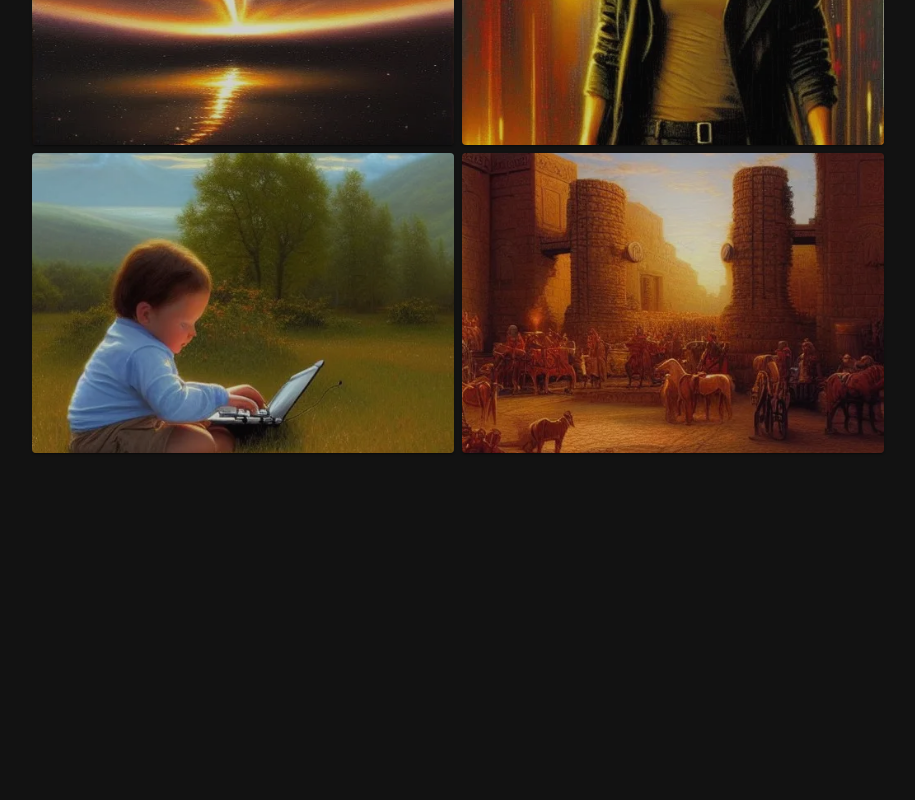
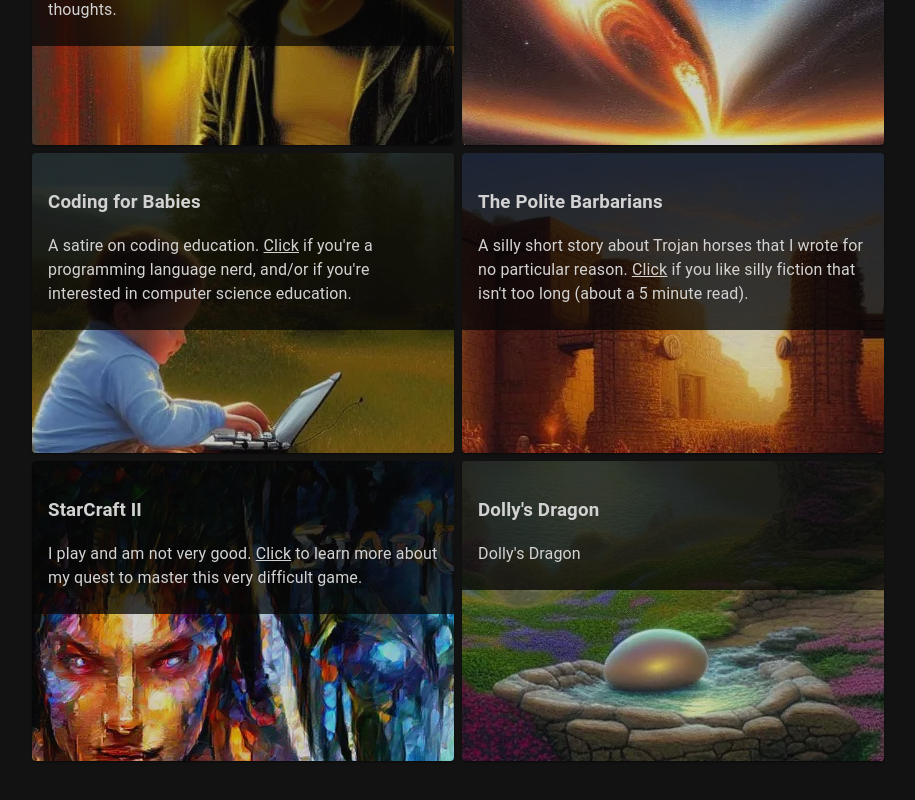
Before and after one commit to srfoster/stephenfoster-us, a React (Create React App) app in the folder site/: page /#/ in a window 1280 px wide. Shown: the part 326-1126 px from the top of the page, without its empty margins (182-1097 px from the left). Before the commit the page ends 883 px from the top, so only its background shows below. Built offline with nearby package versions, Linux system fonts and the light colour scheme.

Commit message:
added dollys dragon tile

```diff
--- a/site/src/App.js
+++ b/site/src/App.js
@@ -1,7 +1,7 @@
 import { useState, useEffect, useMemo} from "react";
 import { HashRouter as Router, Route, Link, Switch, useHistory } from "react-router-dom";
 
-import { Card, CardContent, CardMedia, Container, Grid, Fade} from '@mui/material';
+import { Card, CardContent, CardMedia, Container, Grid, Fade, Zoom} from '@mui/material';
 import { createTheme, ThemeProvider } from '@mui/material/styles';
 import CssBaseline from '@mui/material/CssBaseline';
 
@@ -11,6 +11,7 @@
 import {text as aboutMeText} from './writings/about-me';
 import {text as dollysDragonText} from './writings/dollys-dragon';
 import ReactMarkdown from 'react-markdown';
+
 
 
 
@@ -44,7 +45,8 @@
 						<Route path="/coding-for-babies" exact component={
 							() => <FullDocument title="Coding for Babies" text={codingForBabiesText} />} />
 						<Route path="/dont-teach-coding" exact component={
-							() => <FullDocument title="" text={[`A book I wrote (with the brilliant Dr. Lindsey Handley) about how to teach and learn coding in the upcoming century. You can get it on Amazon [here](https://www.amazon.com/gp/product/1119602629)!`, <img style={{border: "1px solid black"}} width={300} src="https://www.dont-teach.com/book-cover.png"/>]} />} />
+							() => <FullDocument title="" text={[ <img style={{ border: "1px solid black", float: "left", marginRight: 10 }} width={300} src="/blackhole.png" />,
+`A book I wrote (with the brilliant Dr. Lindsey Handley) about how to teach and learn coding in the upcoming century. You can get it on Amazon [here](https://www.amazon.com/gp/product/1119602629)!`, /*<img style={{ border: "1px solid black"}} width={300} src="https://www.dont-teach.com/book-cover.png" /> */]} />} />
 						<Route path="/about-me" exact component={
 							() => <FullDocument title="" text={aboutMeText} />} />
 					</Switch>
@@ -80,6 +82,10 @@
 }
 
 
+const ClickHere = (props) => {
+	return <Fade in={true} timeout={1000}><span style={{textDecoration: "underline"}}>Click</span></Fade>
+}
+
 const Writings = () => {
 	const [showing, setShowing] = useState()
 	return showing ? showing : <>
@@ -87,25 +93,26 @@
 			<Grid item xl={6} lg={6} md={6} xs={12}>
 				<WritingLink
 					title="Random"
-					img="blackhole.png"
+					img="hacker.png"
 					slug="random"
-					summary="Stuff I haven't categorized yet.  Click here if you want to be pulled into the depths of the website construction process, a minefield of dead links and unfinished thoughts."
+					summary={["Stuff I haven't categorized yet. ", <ClickHere/>, " if you want to be pulled into the depths of the website construction process, a minefield of dead links and unfinished thoughts."]}
 					/>
 			</Grid>
 			<Grid item xl={6} lg={6} md={6} xs={12}>
 				<WritingLink
 					title="Don't Teach Coding"
-					img="hacker.png"
+					img="blackhole.png"
 					slug="dont-teach-coding"
-					summary="I wrote a book about teaching and learning coding.  Click here to learn more (and/or to buy it)."
+					summary={["I wrote a book about teaching and learning coding. ", <ClickHere />, " to learn more, or to buy it."]}
 					/>
 			</Grid>
 			<Grid item xl={6} lg={6} md={6} xs={12}>
 				<WritingLink
 					title="Coding for Babies"
 					img="baby.png"
+					backgroundPosition="center center"
 					slug="coding-for-babies"
-					summary="A satire on coding education.  You might like it if you're a programming language nerd, and/or if you're interested in computer science education."
+					summary={["A satire on coding education. " , <ClickHere/>, " if you're a programming language nerd, and/or if you're interested in computer science education."]}
 					/>
 			</Grid>
 			<Grid item xl={6} lg={6} md={6} xs={12}>
@@ -113,14 +120,31 @@
 					title="The Polite Barbarians"
 					img="troy.png"
 					slug="the-polite-barbarians"
-					summary="A silly short story about Trojan horses that I wrote for no particular reason.  Click here to read the English translation.  You might like it if you like silly fiction that isn't too long (about a 5 minute read)."
+					summary={["A silly short story about Trojan horses that I wrote for no particular reason. ", <ClickHere />, " if you like silly fiction that isn't too long (about a 5 minute read)."]}
+					/>
+			</Grid>
+			<Grid item xl={6} lg={6} md={6} xs={12}>
+				<WritingLink
+					title="StarCraft II"
+					img="sc2.png"
+					slug="starcraft-ii"
+					summary={["I play and am not very good.  ", <ClickHere />, " to learn more about my quest to master this very difficult game."]}
+					/>
+			</Grid>
+			<Grid item xl={6} lg={6} md={6} xs={12}>
+				<WritingLink
+					title="Dolly's Dragon"
+					img="egg.png"
+					slug="dollys-dragon"
+					backgroundPosition="center bottom"
+					summary={["Dolly's Dragon"]}
 					/>
 			</Grid>
 			<Grid item xl={6} lg={6} md={6} xs={12}>
 				<WritingLink
 					title="About Me"
 					slug="about-me"
-					summary="Click here to read my short bio."
+					summary={[<ClickHere />, " to read my short bio."]}
 					/>
 			</Grid>
 		</Grid>
@@ -142,18 +166,19 @@
 				onMouseLeave={() => { setElevation(1); setShowContent(false) }}
 			  elevation={elevation}>
 				{!props.img ? "" :
-					<CardMedia
-						component="img"
-						height="300"
-						image={props.img}
-						style={{opacity: elevation == 1 ? 0.80 : 1}}
-					/>}
-				{showContent && <>
-					<CardContent>
-						<h3>{props.title}</h3>
-						<p>{props.summary}</p>
-					</CardContent>
-				</>}
+				    <CardMedia style={{"background": "url("+props.img+")", backgroundPosition: props.backgroundPosition ? props.backgroundPosition : "0% 0%", height: 300, opacity: elevation == 1 ? 0.80 : 1}}>
+						{}
+						<Fade in={true} timeout={ 5000 }>
+							<div>
+								{showContent ? "" :
+									<CardContent style={{ color: "white", backgroundColor: "rgba(0,0,0,.75)" }}>
+										<h3>{props.title}</h3>
+										{props.summary}
+									</CardContent>}
+							</div>
+						</Fade>
+					</CardMedia>
+				}
 			</Card>
 		</a>
 	</>
--- a/site/src/writings/coding-for-babies.js
+++ b/site/src/writings/coding-for-babies.js
@@ -1,7 +1,10 @@
 
 
 export const text =
-    `Now that we've all done an Hour of Code or two,
+    `
+![/baby.png](/baby.png)
+
+Now that we've all done an Hour of Code or two,
 we can all collectively agree on two things: 1) coding is the hip new way to use the computer, and
 2) you're never too young to start doing it. That's why I'm announcing my EdTech company's
 new initiative: "Coding for Babies." Read on to hear about 5 HOT NEW PRODUCTS that bring coding
--- a/site/src/writings/polite-barbarians.js
+++ b/site/src/writings/polite-barbarians.js
@@ -2,6 +2,8 @@
 
 export const text =
 `
+![/troy.png](/troy.png)
+
 There once was a horde of polite barbarians known for their cunning use of Trojan horses to conquer cities while keeping bloodshed to a minimum. The mayor of one civilized city, hearing the polite horde was en route, ordered his knights: look out for suspicious packages.
 
 The next morning, a giant wooden horse stood at the city gates, with a bow on top, ribbons gleaming in the first rays of light. The mayor ordered his archers to set it aflame. A few dozen barbarians scurried out of the burning wooden carcass, running for the woods.
--- a/site/src/writings/random.js
+++ b/site/src/writings/random.js
@@ -1,5 +1,7 @@
 export const text =
 `
+![/hacker.png](/hacker.png)
+
 #### Links
 
 * [StarCraft II](/#/starcraft-ii)
@@ -14,6 +16,7 @@
 
 #### Dev log
 
-* 9/13/2022 - Made website tiles have pictures only.  Still not sure if this is the best (maybe add back the titles?).  Might need some A/B tests
+* 9/14/2022 - Made the text visible on top of the homepage image tiles.  TODO: Bring back about me tile!  Added sc2 tile to homepage.  Added images on the content landing pages.
+* 9/13/2022 - Made website tiles have pictures only.  Still not sure if this is the best (maybe add back the titles?).  Might need some A/B tests.  Oops lost the about me...  TODO: Add in fade
 * 9/12/2022 - Switched to darkmode.  Learned that it takes a long time to add a new top-level tile to the homepage, should shorten this process (but should decide first how much content deserves a full tile...).  TODO: Maybe make a script.  Started a wiki on the [random](/#/random) page.  Considered that maybe a wiki would make a better homepage, or at least that the homepage could have more text on it...
 `
```
Also changed, not shown: site/public/egg.png (added), 1 other file (tests, documents, lock files or other folders).
